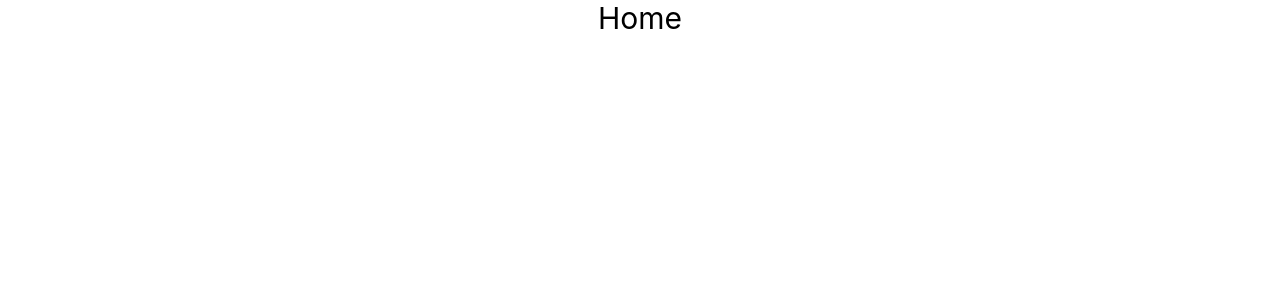
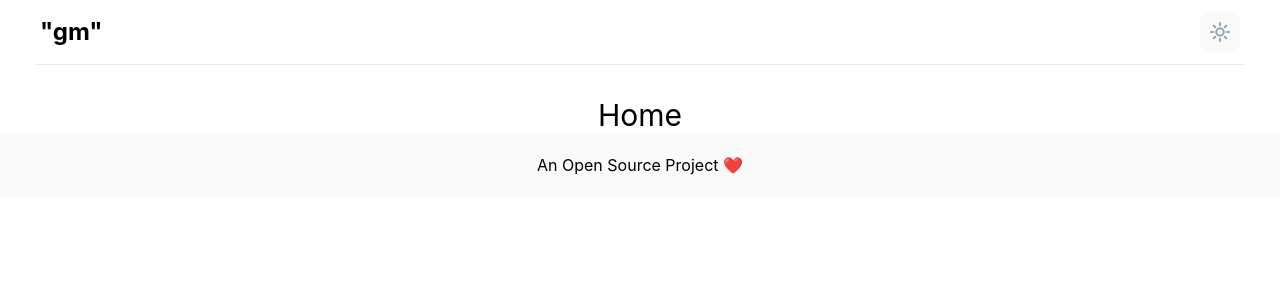
Before and after one commit to nabarvn/devfolio, a Next.js app: page / in a window 1280 px wide. Shown: the top 300 px of the page. Built offline with nearby package versions, Linux system fonts and the light colour scheme.

Commit message:
Add ThemeProvider and Layout

```diff
--- a/pages/_app.jsx
+++ b/pages/_app.jsx
@@ -1,7 +1,18 @@
+import { ThemeProvider } from "next-themes";
+import { Layout } from "../components";
+
 import "../styles/globals.scss";
+import "tailwindcss/tailwind.css";
+import "../styles/reactTooltip.scss";
 
 function MyApp({ Component, pageProps }) {
-  return <Component {...pageProps} />;
+  return (
+    <ThemeProvider enableSystem={true} attribute='class'>
+      <Layout>
+        <Component {...pageProps} />
+      </Layout>
+    </ThemeProvider>
+  );
 }
 
 export default MyApp;
```
